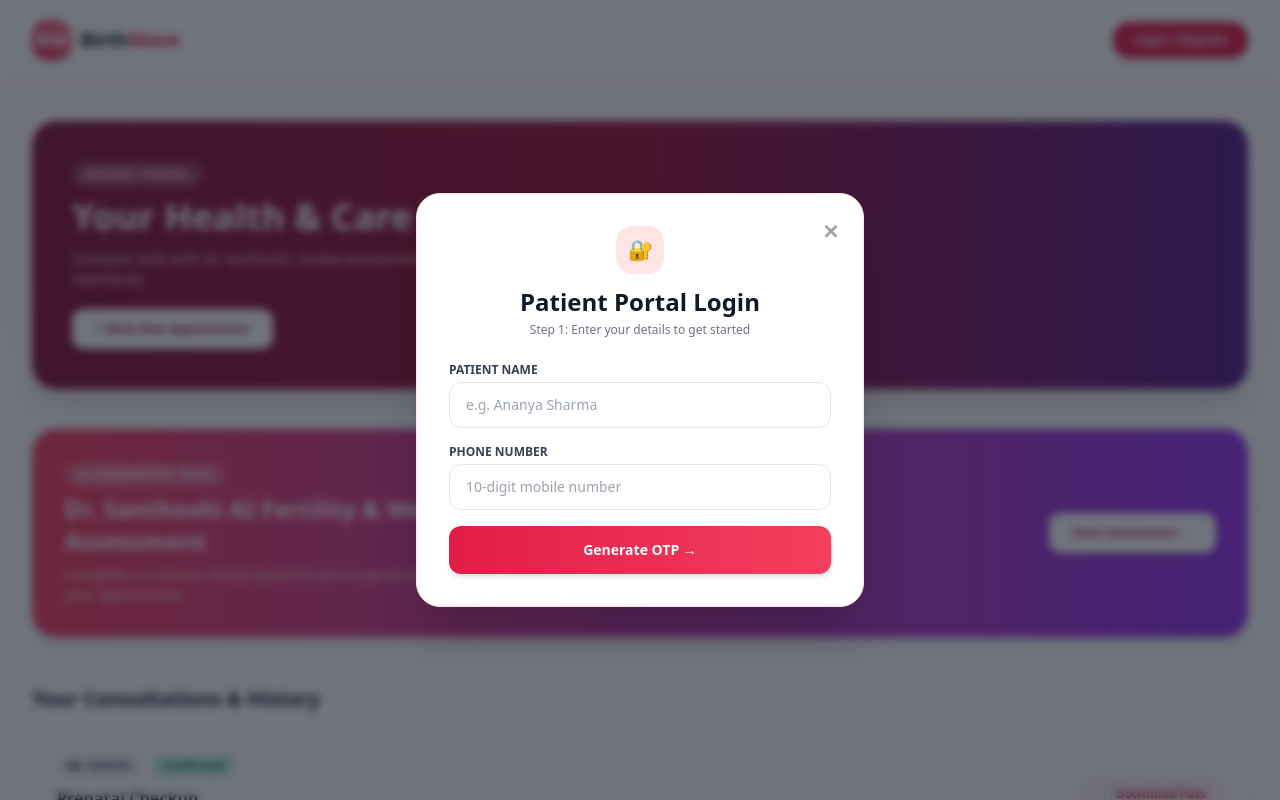
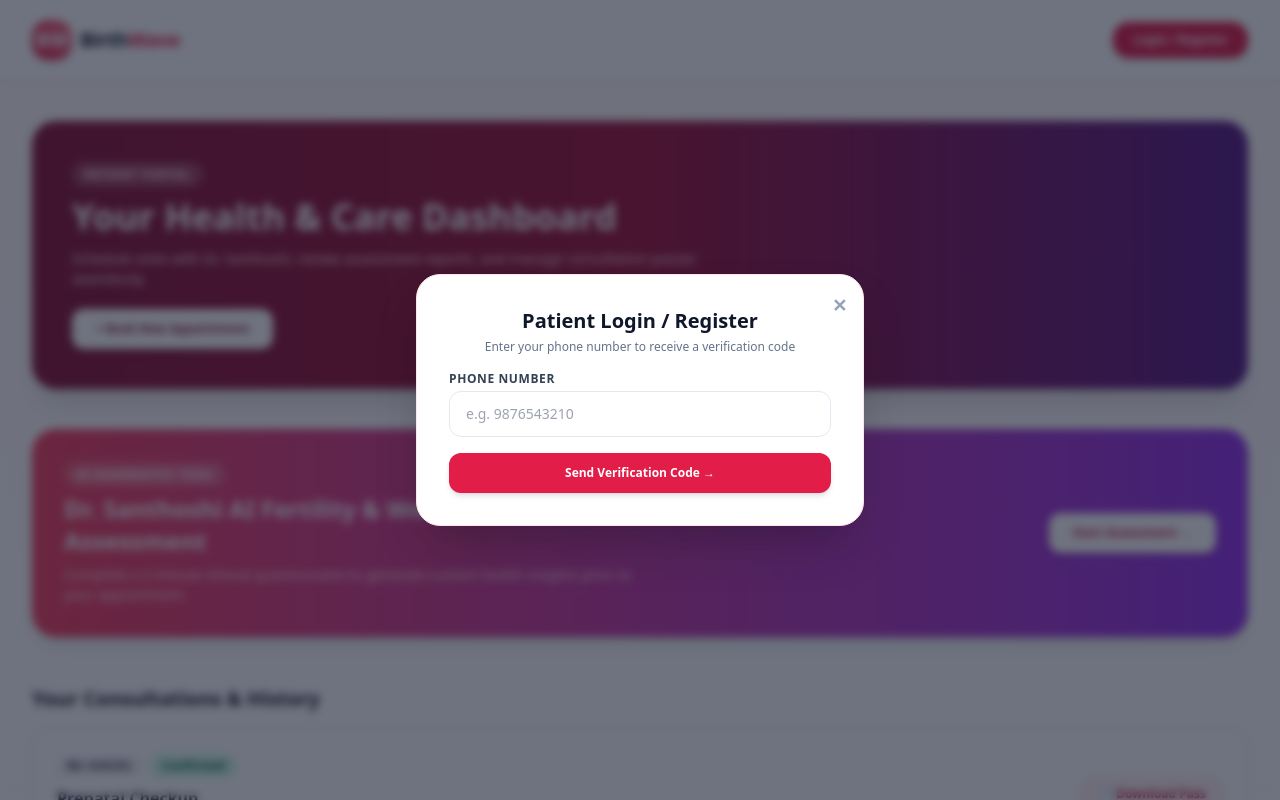
Before and after one commit to rajan14995-coder/birthwave-app, a Next.js app: page /patient/dashboard in a window 1280 px wide. Both pictures are taken after a click on the button "Login / Register". Shown: the top 800 px of the page. Built offline with nearby package versions, Linux system fonts and the light colour scheme.

Commit message:
Update PatientAuthModal.tsx

```diff
--- a/src/components/patient/PatientAuthModal.tsx
+++ b/src/components/patient/PatientAuthModal.tsx
@@ -5,174 +5,164 @@ import React, { useState } from 'react';
 interface PatientAuthModalProps {
   isOpen: boolean;
   onClose: () => void;
-  onLoginSuccess: (patientData: { name: string; phone: string }) => void;
+  onLoginSuccess: (patient: { name: string; phone: string }) => void;
 }
 
 export default function PatientAuthModal({ isOpen, onClose, onLoginSuccess }: PatientAuthModalProps) {
-  const [step, setStep] = useState<1 | 2>(1); // Step 1: Info -> Step 2: OTP
-  const [patientName, setPatientName] = useState('');
+  const [step, setStep] = useState<'PHONE' | 'OTP' | 'NAME'>('PHONE');
   const [phone, setPhone] = useState('');
-  const [otp, setOtp] = useState(['', '', '', '']);
-  const [isSubmitting, setIsSubmitting] = useState(false);
+  const [otp, setOtp] = useState('');
+  const [generatedOtp, setGeneratedOtp] = useState('');
+  const [name, setName] = useState('');
   const [error, setError] = useState('');
 
   if (!isOpen) return null;
 
-  const handleGenerateOtp = (e: React.FormEvent) => {
+  const handleSendOtp = (e: React.FormEvent) => {
     e.preventDefault();
-    if (!patientName.trim()) {
-      setError('Please enter your full name');
-      return;
-    }
-    if (!phone || phone.length < 10) {
-      setError('Please enter a valid 10-digit mobile number');
+    if (phone.length < 10) {
+      setError('Please enter a valid 10-digit phone number');
       return;
     }
     setError('');
-    setIsSubmitting(true);
-
-    // Simulate OTP generation API call
-    setTimeout(() => {
-      setIsSubmitting(false);
-      setStep(2);
-    }, 800);
-  };
-
-  const handleOtpChange = (index: number, value: string) => {
-    if (value.length > 1) return;
-    const newOtp = [...otp];
-    newOtp[index] = value;
-    setOtp(newOtp);
-
-    // Auto-advance input focus
-    if (value && index < 3) {
-      const nextInput = document.getElementById(`otp-input-${index + 1}`);
-      nextInput?.focus();
-    }
+    // Generate simulated 6-digit OTP
+    const code = Math.floor(100000 + Math.random() * 900000).toString();
+    setGeneratedOtp(code);
+    setStep('OTP');
   };
 
   const handleVerifyOtp = (e: React.FormEvent) => {
     e.preventDefault();
-    const enteredOtp = otp.join('');
-    if (enteredOtp.length < 4) {
-      setError('Please enter the 4-digit code sent to your phone');
+    if (otp !== generatedOtp) {
+      setError(`Invalid OTP. Please enter ${generatedOtp}`);
       return;
     }
+    setError('');
+    setStep('NAME');
+  };
 
-    setIsSubmitting(true);
-    setError('');
-
-    // Simulate authentication verification
-    setTimeout(() => {
-      setIsSubmitting(false);
-      onLoginSuccess({ name: patientName, phone });
-      onClose();
-    }, 1000);
+  const handleCompleteLogin = (e: React.FormEvent) => {
+    e.preventDefault();
+    if (!name.trim()) {
+      setError('Please enter your full name');
+      return;
+    }
+    onLoginSuccess({ name, phone });
+    onClose();
   };
 
   return (
-    <div className="fixed inset-0 z-50 flex items-center justify-center p-4 bg-gray-900/60 backdrop-blur-sm">
-      <div className="bg-white w-full max-w-md rounded-3xl p-8 shadow-2xl border border-rose-100 relative animate-in fade-in zoom-in duration-200">
-        {/* Close Button */}
+    <div className="fixed inset-0 z-50 flex items-center justify-center bg-slate-900/60 backdrop-blur-sm p-4">
+      <div className="bg-white w-full max-w-md rounded-3xl shadow-2xl overflow-hidden border border-rose-100 p-6 sm:p-8 relative">
+
         <button
           onClick={onClose}
-          className="absolute top-6 right-6 text-gray-400 hover:text-gray-600 text-xl font-bold"
+          className="absolute top-4 right-4 text-slate-400 hover:text-slate-600 font-bold text-lg"
         >
           ✕
         </button>
 
-        {/* Modal Header */}
-        <div className="text-center mb-6">
-          <span className="w-12 h-12 rounded-2xl bg-rose-100 text-rose-600 inline-flex items-center justify-center text-xl mb-3">
-            🔐
-          </span>
-          <h3 className="text-2xl font-bold text-gray-900">Patient Portal Login</h3>
-          <p className="text-xs text-gray-500 mt-1">
-            {step === 1 ? 'Step 1: Enter your details to get started' : 'Step 2: Enter the 4-digit OTP sent to your phone'}
-          </p>
-        </div>
-
-        {error && (
-          <div className="mb-4 p-3 bg-rose-50 border border-rose-200 text-rose-700 text-xs rounded-xl text-center">
-            {error}
-          </div>
-        )}
-
-        {/* Step 1 Form: Name & Phone */}
-        {step === 1 && (
-          <form onSubmit={handleGenerateOtp} className="space-y-4">
-            <div>
-              <label className="block text-xs font-bold text-gray-700 uppercase mb-1">Patient Name</label>
-              <input
-                type="text"
-                placeholder="e.g. Ananya Sharma"
-                value={patientName}
-                onChange={(e) => setPatientName(e.target.value)}
-                className="w-full px-4 py-3 rounded-xl border border-gray-200 focus:border-rose-500 focus:ring-2 focus:ring-rose-200 text-sm outline-none transition-all"
-              />
+        {step === 'PHONE' && (
+          <form onSubmit={handleSendOtp} className="space-y-4">
+            <div className="text-center space-y-1">
+              <h3 className="text-xl font-bold text-slate-900">Patient Login / Register</h3>
+              <p className="text-xs text-slate-500">Enter your phone number to receive a verification code</p>
             </div>
 
+            {error && <p className="text-xs text-red-600 bg-red-50 p-2 rounded-xl text-center font-medium">{error}</p>}
+
             <div>
-              <label className="block text-xs font-bold text-gray-700 uppercase mb-1">Phone Number</label>
+              <label className="block text-xs font-bold text-slate-700 uppercase tracking-wider mb-1">
+                Phone Number
+              </label>
               <input
                 type="tel"
-                placeholder="10-digit mobile number"
                 value={phone}
                 onChange={(e) => setPhone(e.target.value.replace(/\D/g, ''))}
+                placeholder="e.g. 9876543210"
                 maxLength={10}
-                className="w-full px-4 py-3 rounded-xl border border-gray-200 focus:border-rose-500 focus:ring-2 focus:ring-rose-200 text-sm outline-none transition-all"
+                className="w-full px-4 py-3 rounded-xl border border-slate-200 text-sm focus:ring-2 focus:ring-rose-500 focus:outline-none"
               />
             </div>
 
             <button
               type="submit"
-              disabled={isSubmitting}
-              className="w-full py-3.5 rounded-xl bg-gradient-to-r from-rose-600 to-rose-500 text-white font-semibold text-sm shadow-md hover:shadow-lg transition-all duration-200 disabled:opacity-50 mt-2"
+              className="w-full py-3 rounded-xl bg-rose-600 hover:bg-rose-700 text-white font-bold text-xs shadow-md transition-all"
             >
-              {isSubmitting ? 'Generating OTP...' : 'Generate OTP →'}
+              Send Verification Code →
             </button>
           </form>
         )}
 
-        {/* Step 2 Form: OTP Entry */}
-        {step === 2 && (
-          <form onSubmit={handleVerifyOtp} className="space-y-6">
+        {step === 'OTP' && (
+          <form onSubmit={handleVerifyOtp} className="space-y-4">
+            <div className="text-center space-y-1">
+              <h3 className="text-xl font-bold text-slate-900">Verify Code</h3>
+              <p className="text-xs text-slate-500">Code sent to +91 {phone}</p>
+            </div>
+
+            {/* Test OTP Banner */}
+            <div className="bg-amber-50 border border-amber-200 p-3 rounded-2xl text-center space-y-1">
+              <p className="text-[11px] font-bold text-amber-800">Simulated SMS Verification Code:</p>
+              <p className="text-2xl font-black tracking-widest text-amber-900">{generatedOtp}</p>
+            </div>
+
+            {error && <p className="text-xs text-red-600 bg-red-50 p-2 rounded-xl text-center font-medium">{error}</p>}
+
             <div>
-              <p className="text-xs text-gray-600 text-center mb-4">
-                Code sent to <strong className="text-gray-900">{phone}</strong>{' '}
-                <button
-                  type="button"
-                  onClick={() => setStep(1)}
-                  className="text-rose-600 font-semibold underline text-xs ml-1"
-                >
-                  Edit
-                </button>
-              </p>
-
-              <div className="flex justify-center gap-3">
-                {otp.map((digit, idx) => (
-                  <input
-                    key={idx}
-                    id={`otp-input-${idx}`}
-                    type="text"
-                    maxLength={1}
-                    value={digit}
-                    onChange={(e) => handleOtpChange(idx, e.target.value)}
-                    className="w-12 h-14 text-center text-xl font-bold rounded-xl border border-gray-300 focus:border-rose-500 focus:ring-2 focus:ring-rose-200 outline-none transition-all"
-                  />
-                ))}
-              </div>
+              <label className="block text-xs font-bold text-slate-700 uppercase tracking-wider mb-1 text-center">
+                Enter 6-Digit OTP
+              </label>
+              <input
+                type="text"
+                value={otp}
+                onChange={(e) => setOtp(e.target.value.replace(/\D/g, ''))}
+                maxLength={6}
+                placeholder="******"
+                className="w-full px-4 py-3 rounded-xl border border-slate-200 text-center text-lg font-bold tracking-widest focus:ring-2 focus:ring-rose-500 focus:outline-none"
+              />
             </div>
 
             <button
               type="submit"
-              disabled={isSubmitting}
-              className="w-full py-3.5 rounded-xl bg-gradient-to-r from-rose-600 to-rose-500 text-white font-semibold text-sm shadow-md hover:shadow-lg transition-all duration-200 disabled:opacity-50"
+              className="w-full py-3 rounded-xl bg-rose-600 hover:bg-rose-700 text-white font-bold text-xs shadow-md transition-all"
             >
-              {isSubmitting ? 'Verifying...' : 'Confirm & Login'}
+              Verify OTP →
             </button>
           </form>
         )}
+
+        {step === 'NAME' && (
+          <form onSubmit={handleCompleteLogin} className="space-y-4">
+            <div className="text-center space-y-1">
+              <h3 className="text-xl font-bold text-slate-900">Patient Details</h3>
+              <p className="text-xs text-slate-500">Please confirm your full name for medical records</p>
+            </div>
+
+            {error && <p className="text-xs text-red-600 bg-red-50 p-2 rounded-xl text-center font-medium">{error}</p>}
+
+            <div>
+              <label className="block text-xs font-bold text-slate-700 uppercase tracking-wider mb-1">
+                Full Name
+              </label>
+              <input
+                type="text"
+                value={name}
+                onChange={(e) => setName(e.target.value)}
+                placeholder="e.g. Amudha"
+                className="w-full px-4 py-3 rounded-xl border border-slate-200 text-sm focus:ring-2 focus:ring-rose-500 focus:outline-none"
+              />
+            </div>
+
+            <button
+              type="submit"
+              className="w-full py-3 rounded-xl bg-rose-600 hover:bg-rose-700 text-white font-bold text-xs shadow-md transition-all"
+            >
+              Enter Patient Portal →
+            </button>
+          </form>
+        )}
+
       </div>
     </div>
   );
```
